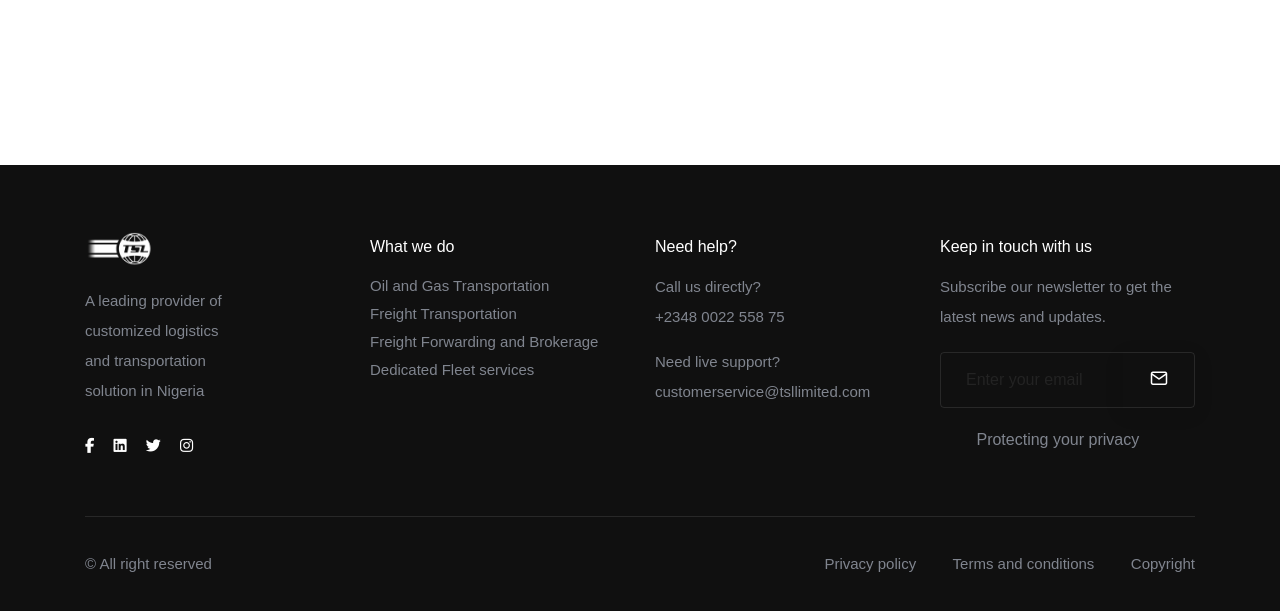
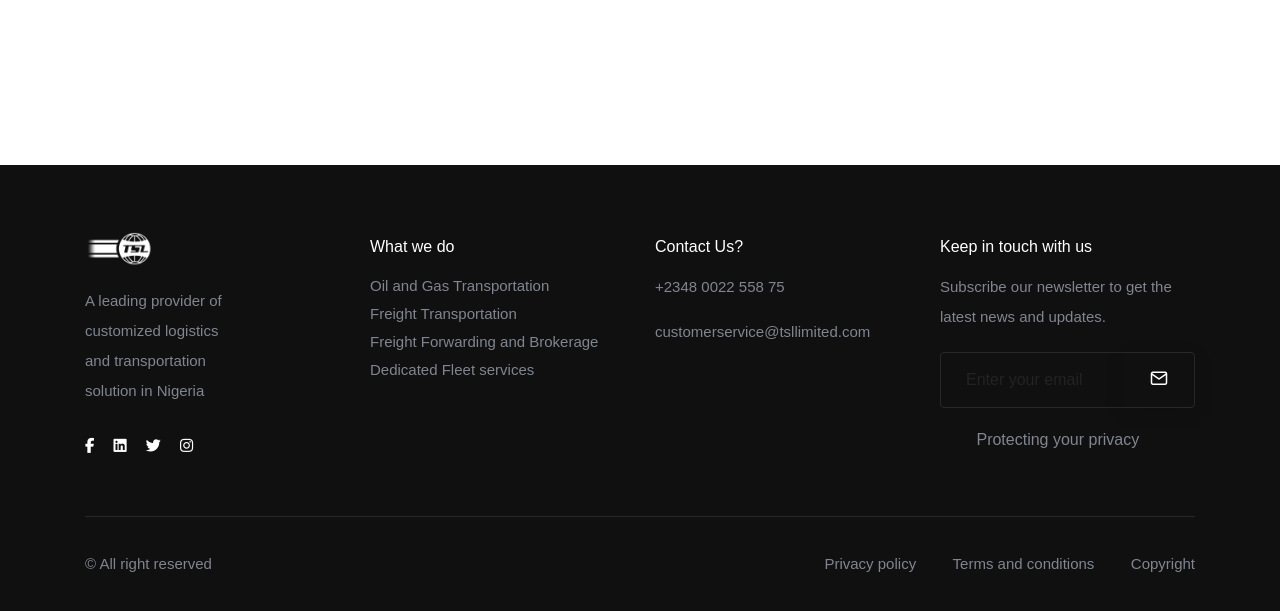
Before and after one commit to idongataide/tsl, a PHP site: template views/about-us.php in a window 1280 px wide. Shown: the part 3853-4464 px from the top of the page. Run offline with PHP 8.4, Linux system fonts and the light colour scheme; the template is opened without the code that fills it, so the values that code supplies are empty; some libraries are stand-ins or nearby versions; some web fonts are replaced.

Commit message:
first commit

```diff
--- a/views/layouts/footer.php
+++ b/views/layouts/footer.php
@@ -33,10 +33,10 @@
                     <!-- end footer column -->
                     <!-- start footer column -->
                     <div class="col-lg-3 col-md-4 col-sm-5 offset-md-0 offset-sm-1 order-5 order-md-3 xs-mb-30px">
-                        <span class="fs-16 d-block text-white fw-500 mb-10px">Need help?</span>
-                        <span class="d-block">Call us directly?</span>
+                        <span class="fs-16 d-block text-white fw-500 mb-10px">Contact Us?</span>
+                        <!-- <span class="d-block">Call us directly?</span> -->
                         <a href="tel:+2348 0022 558 75" class="mb-15px d-inline-block">+2348 0022 558 75</a>
-                        <span class="d-block">Need live support?</span>
+                        <!-- <span class="d-block">Need live support?</span> -->
                         <a href="#" class="d-sm-inline-block d-block"> customerservice@tsllimited.com</a>
                     </div>
                     <!-- end footer column -->
```
